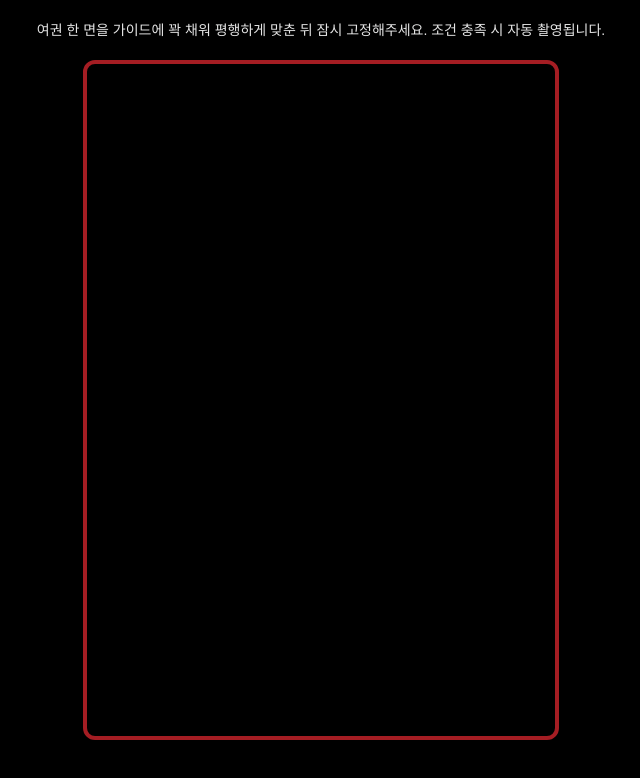
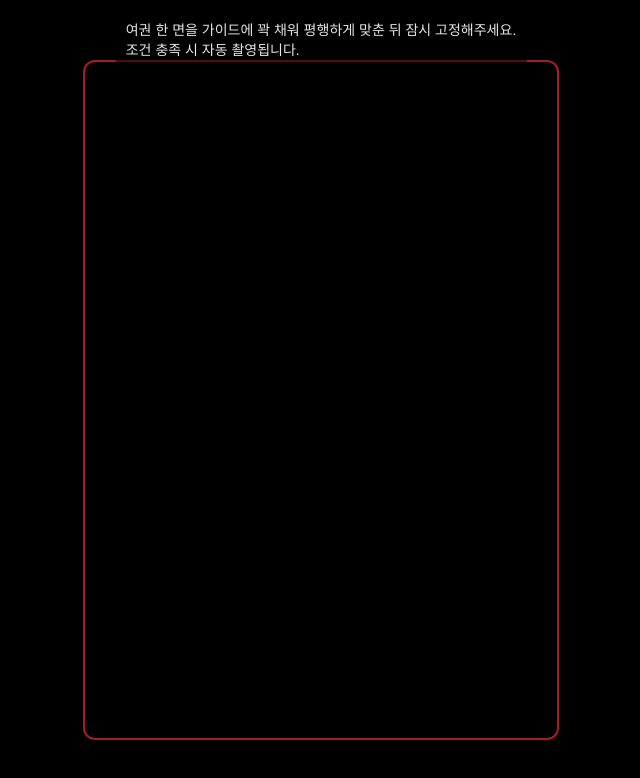
Before and after one commit to rlnrlnworld/mrz-camera, a Next.js app: page /passport-scan in a window 1280 px wide. Shown: the top 778 px of the page, without its empty margins (319-959 px from the left). Built offline with nearby package versions, Linux system fonts and the light colour scheme; no server answers.

Commit message:
fix: 디버깅 삭제 및 화면 조정

```diff
--- a/src/components/PassportAutoCapture.tsx
+++ b/src/components/PassportAutoCapture.tsx
@@ -47,7 +47,6 @@ export default function PassportAutoCapture({
   const startedAtRef = useRef<number>(0);
   const lastShotAtRef = useRef<number | null>(null);
 
-  // --- 페이지 진입 즉시 카메라 시작 ---
   useEffect(() => {
     (async () => {
       try {
@@ -92,7 +91,6 @@ export default function PassportAutoCapture({
     setReadyVisual(false);
   };
 
-  // --- 뷰 좌표 → 비디오 좌표 ---
   const computeRoiRect = useCallback(() => {
     const container = videoRef.current?.parentElement;
     const guide = document.getElementById("passport-guide-box");
@@ -112,7 +110,6 @@ export default function PassportAutoCapture({
     const vw = video.videoWidth, vh = video.videoHeight;
     if (!vw || !vh) return null;
 
-    // object-contain 매핑
     const scale = Math.min(roiInView.containerW / vw, roiInView.containerH / vh);
     const drawnW = vw * scale, drawnH = vh * scale;
     const offsetX = (roiInView.containerW - drawnW) / 2;
@@ -125,7 +122,6 @@ export default function PassportAutoCapture({
     return { x: Math.round(x), y: Math.round(y), w: Math.round(w), h: Math.round(h) };
   }, []);
 
-  // --- countEdge helper ---
   const countEdge = (
     sobel: Float32Array, w: number, h: number,
     sx: number, sy: number, sw: number, sh: number,
@@ -141,17 +137,14 @@ export default function PassportAutoCapture({
     return c;
   };
 
-  // --- ROI 분석 (히스테리시스: 표시/촬영 임계 분리) ---
   const analyzeRoi = useCallback((imgData: ImageData) => {
     const { data, width, height } = imgData;
 
-    // gray
     const gray = new Uint8ClampedArray(width * height);
     for (let i = 0, j = 0; i < data.length; i += 4, j++) {
       gray[j] = (0.299 * data[i] + 0.587 * data[i + 1] + 0.114 * data[i + 2]) | 0;
     }
 
-    // Laplacian variance(초점)
     let lapVar = 0, meanL = 0;
     const lap = new Float32Array(width * height);
     const k = [0,1,0,1,-4,1,0,1,0];
@@ -170,12 +163,10 @@ export default function PassportAutoCapture({
     for (let i = 0; i < lap.length; i++) { const d = lap[i] - meanL; lapVar += d * d; }
     lapVar /= N;
 
-    // 밝기 채움
     let bright = 0;
     for (let i = 0; i < gray.length; i++) if (gray[i] > 60) bright++;
     const fillRatio = bright / gray.length;
 
-    // Sobel
     const sobel = new Float32Array(width * height);
     const kx = [-1,0,1,-2,0,2,-1,0,1];
     const ky = [-1,-2,-1,0,0,0,1,2,1];
@@ -193,18 +184,15 @@ export default function PassportAutoCapture({
       }
     }
 
-    // 동적 임계치 2종: 화면표시/촬영
     let sum = 0, sum2 = 0;
     for (let i = 0; i < sobel.length; i++) { const v = sobel[i]; sum += v; sum2 += v * v; }
     const mean = sum / sobel.length;
     const std = Math.sqrt(Math.max(0, sum2 / sobel.length - mean * mean));
-    const thrVisual  = mean + 0.6 * std; // 느슨
-    const thrCapture = mean + 0.8 * std; // 엄격
+    const thrVisual  = mean + 0.6 * std;
+    const thrCapture = mean + 0.8 * std;
 
-    // 테두리 밴드 두께(유지 요청)
     const band = Math.max(1, Math.round((opts.edgeBandFrac ?? DEFAULT_OPTS.edgeBandFrac!) * Math.min(width, height)));
 
-    // 표시용 비율
     const topV   = countEdge(sobel, width, height, 0, 0, width, band, thrVisual);
     const botV   = countEdge(sobel, width, height, 0, height - band, width, band, thrVisual);
     const leftV  = countEdge(sobel, width, height, 0, 0, band, height, thrVisual);
@@ -217,7 +205,6 @@ export default function PassportAutoCapture({
       rightR: rightV / (height * band),
     };
 
-    // 촬영용 비율
     const topC   = countEdge(sobel, width, height, 0, 0, width, band, thrCapture);
     const botC   = countEdge(sobel, width, height, 0, height - band, width, band, thrCapture);
     const leftC  = countEdge(sobel, width, height, 0, 0, band, height, thrCapture);
@@ -251,7 +238,6 @@ export default function PassportAutoCapture({
     onCaptured?.({ blob, dataUrl });
   }, [onCaptured]);
 
-  // --- 메인 루프 ---
   const startLoop = useCallback(() => {
     const loop = () => {
       rafRef.current = requestAnimationFrame(loop);
@@ -265,11 +251,9 @@ export default function PassportAutoCapture({
       const roiVid = guideToVideoRect(roiInView);
       if (!roiVid) return;
 
-      // 비율 체크(가이드 왜곡 방지)
       const ratio = roiVid.w / roiVid.h;
       const ratioOk = Math.abs(ratio - GUIDE_RATIO) <= 0.08;
 
-      // 분석용 다운스케일
       const W = 480;
       const scale = W / roiVid.w;
       const H = Math.max(1, Math.round(roiVid.h * scale));
@@ -283,7 +267,6 @@ export default function PassportAutoCapture({
       const img = wctx.getImageData(0, 0, W, H);
       const { lapVar, fillRatio, edgeV, edgeC, gray } = analyzeRoi(img);
 
-      // 모션(프레임간 평균차)
       let motion = 255;
       if (prevFrameRef.current && prevFrameRef.current.length === gray.length) {
         let sum = 0;
@@ -292,16 +275,14 @@ export default function PassportAutoCapture({
       }
       prevFrameRef.current = gray;
 
-      // 공통 보조조건
       const passSharp = lapVar >= (opts.sharpnessMin ?? DEFAULT_OPTS.sharpnessMin!);
       const passFill  = fillRatio >= (opts.fillMin ?? DEFAULT_OPTS.fillMin!);
       const passMotion = motion <= (opts.motionMax ?? DEFAULT_OPTS.motionMax!);
       const elapsed = (performance.now() - startedAtRef.current) / 1000;
       const passTime = elapsed >= (opts.minSecondsBeforeCapture ?? DEFAULT_OPTS.minSecondsBeforeCapture!);
 
-      // 히스테리시스: 표시(느슨), 촬영(엄격)
       const edgeMinCapture = (opts.edgeRatioMin ?? DEFAULT_OPTS.edgeRatioMin!);
-      const edgeMinVisual  = Math.max(0, edgeMinCapture - 0.02); // 시각화 기준만 살짝 느슨
+      const edgeMinVisual  = Math.max(0, edgeMinCapture - 0.02);
 
       const passEdgesVisual =
         edgeV.topR >= edgeMinVisual && edgeV.botR >= edgeMinVisual &&
@@ -316,7 +297,6 @@ export default function PassportAutoCapture({
 
       const capturePass = passSharp && passFill && passMotion && passEdgesCapture && ratioOk && passTime;
 
-      // 감점형 카운터(프레임 흔들림 내성)
       const N = (opts.consecutiveFrames ?? DEFAULT_OPTS.consecutiveFrames!) || 8;
       if (capturePass && !isCapturing) {
         stableCountRef.current = Math.min(N, stableCountRef.current + 1);
@@ -324,7 +304,6 @@ export default function PassportAutoCapture({
         stableCountRef.current = Math.max(0, stableCountRef.current - 1);
       }
 
-      // 캡처 트리거 + 쿨다운(1.5s)
       const now = performance.now();
       const cooldownMs = 1500;
       const canShoot = !lastShotAtRef.current || now - lastShotAtRef.current > cooldownMs;
@@ -339,7 +318,6 @@ export default function PassportAutoCapture({
         });
       }
 
-      // 실패 이유 한 줄
       const reasons: string[] = [];
       if (!passTime) reasons.push("카메라 안정화 중…");
       if (!passSharp) reasons.push("초점 부족");
@@ -355,7 +333,6 @@ export default function PassportAutoCapture({
 
   return (
     <div className="relative w-full h-[100dvh] bg-black overflow-hidden">
-      {/* 비디오 */}
       <video
         ref={videoRef}
         playsInline
@@ -363,11 +340,10 @@ export default function PassportAutoCapture({
         className="absolute inset-0 w-full h-full object-contain bg-black"
       />
 
-      {/* 큰 세로형 가이드 (조건 충족=초록, 미충족=빨강) */}
       <div className="pointer-events-none absolute inset-0 flex items-center justify-center">
         <div
           id="passport-guide-box"
-          className={`relative rounded-xl border-4 ${readyVisual ? "border-emerald-500" : "border-red-500"}`}
+          className={`relative rounded-xl border-2 ${readyVisual ? "border-emerald-500" : "border-red-500"}`}
           style={{
             aspectRatio: `${GUIDE_RATIO} / 1`,
             height: "min(85vh, 95vw)",
@@ -377,12 +353,10 @@ export default function PassportAutoCapture({
         </div>
       </div>
 
-      {/* 상단 안내 */}
-      <div className="absolute left-1/2 -translate-x-1/2 top-4 text-white/90 text-xs sm:text-sm px-3 py-1 rounded-full bg-black/50">
-        여권 한 면을 가이드에 꽉 채워 평행하게 맞춘 뒤 잠시 고정해주세요. 조건 충족 시 자동 촬영됩니다.
+      <div className="absolute left-1/2 -translate-x-1/2 top-4 text-nowrap text-white/90 text-xs sm:text-sm px-3 py-1 rounded-lg bg-black/50">
+        여권 한 면을 가이드에 꽉 채워 평행하게 맞춘 뒤 잠시 고정해주세요.<br />조건 충족 시 자동 촬영됩니다.
       </div>
 
-      {/* 하단 작은 상태/문제 문구 */}
       <div className="absolute left-1/2 -translate-x-1/2 bottom-3 text-[11px] sm:text-xs text-white/80">
         {error ? error : readyVisual ? "좋아요! 자동 촬영 준비 완료" : whyNot}
       </div>
```
